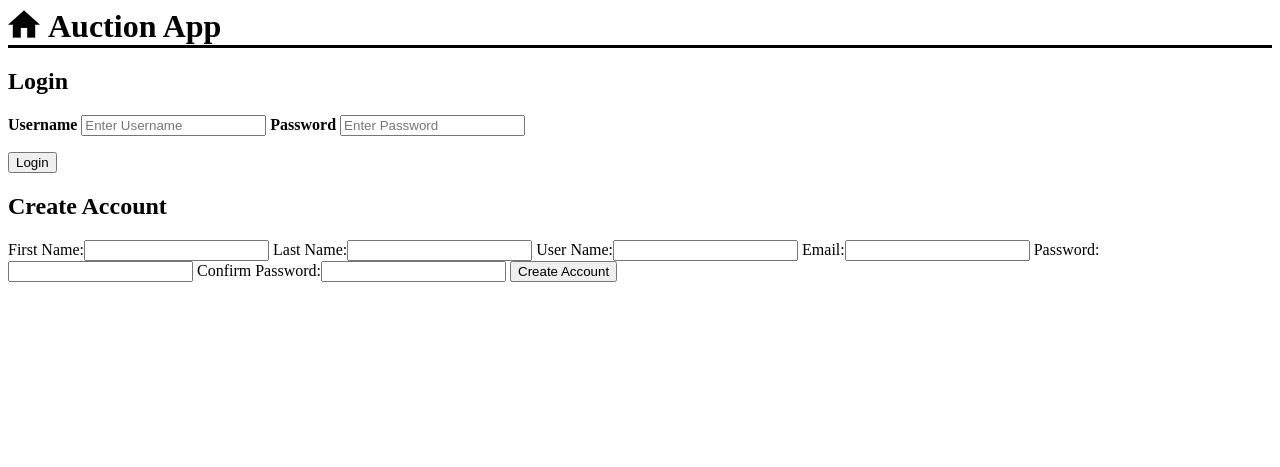
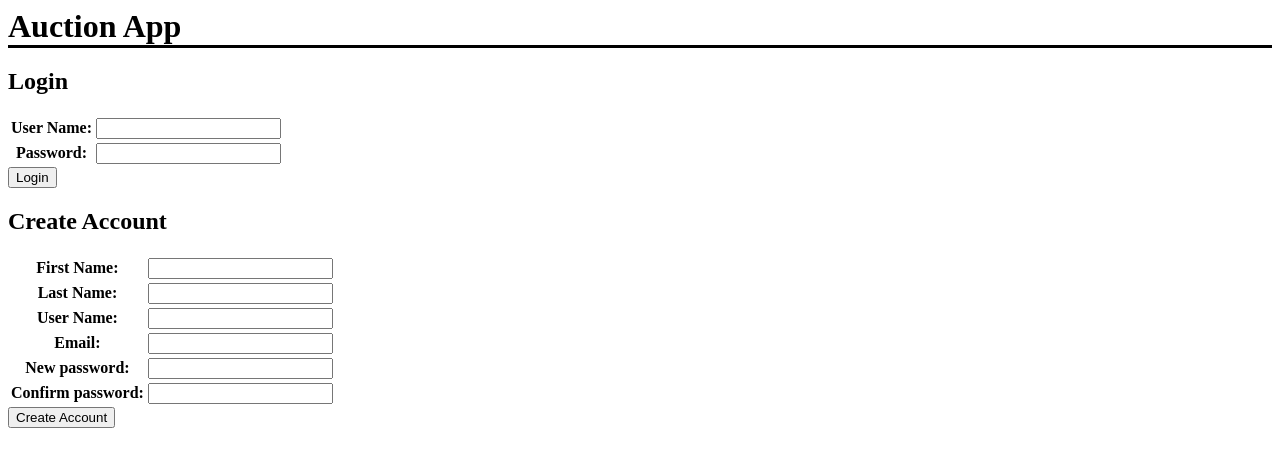
Before and after one commit to bentaylor238/AuctionApplication, a Django app: page /login in a window 1280 px wide. Shown: the top 467 px of the page. Run offline with Django 3.2, Linux system fonts and the light colour scheme.

Commit message:
got the login page working decently

```diff
--- a/auction_app/forms.py
+++ b/auction_app/forms.py
@@ -13,7 +13,20 @@ class RulesForm(forms.ModelForm):
 class CreateAccount(forms.Form):
     first_name = forms.CharField(label='First Name', max_length=50)
     last_name = forms.CharField(label='Last Name', max_length=50)
+    new_username = forms.CharField(label='User Name', max_length=50)
+    email = forms.EmailField(label="Email", max_length=100)
+    new_password = forms.CharField(widget=forms.PasswordInput())
+    confirm_password = forms.CharField(widget=forms.PasswordInput())
+    def clean(self):
+        cleaned_data = super().clean()
+        password = self.cleaned_data.get('new_password') #get value from new_password
+        confirm_password = self.cleaned_data.get('confirm_password') #get value from confirm_password
+
+        if password and confirm_password:
+            if password != confirm_password:
+                raise forms.ValidationError('Passwords do not match')
+            return password
+
+class Login(forms.Form):
     username = forms.CharField(label='User Name', max_length=50)
-    email = forms.CharField(label="Email", max_length=100)
-    password = forms.CharField(label='Password', max_length=100)
-    confirm_password = forms.CharField(label='Confirm Password', max_length=100)
+    password = forms.CharField(widget=forms.PasswordInput())
--- a/auction_app/models.py
+++ b/auction_app/models.py
@@ -41,7 +41,7 @@ class User(models.Model):
     # silentItem = models.ForeignKey(SilentItem, on_delete=models.CASCADE)
 
 class Bid(models.Model):
-    amount = models.IntegerField(default=0)
+    amount = models.FloatField(default=0)
     item = models.ForeignKey(SilentItem, on_delete=models.CASCADE)
     user = models.ForeignKey(User, on_delete=models.CASCADE)
 
--- a/auction_app/templates/login.html
+++ b/auction_app/templates/login.html
@@ -3,19 +3,25 @@
     <div class="container">
         <h2>Login</h2>
         <form action="{% url 'login' %}" method="get">
-            <label for="uname"><b>Username</b></label>
+            {% csrf_token %}
+            <table>
+                {{login_form.as_table}}
+            </table>
+            {% comment %} <label for="uname"><b>Username</b></label>
             <input type="text" placeholder="Enter Username" id="username" name="uname" required>
 
             <label for="password"><b>Password</b></label>
             <input type="password" placeholder="Enter Password" id="password" name="psw" required>
-            <p id="message"></p>
+            <p id="message"></p> {% endcomment %}
             <button type="submit">Login</button>
         </form>
 
         <h2>Create Account</h2>
         <form action="{% url 'create_account' %}" method="post">
             {% csrf_token %}
-            {{ create_account_form}}
+            <table>
+                {{ create_account_form.as_table }}
+            </table>
             {% comment %} <label for="username"><b>Username</b></label>
             <input type="text" placeholder="Enter Username" id="uname" name="username" required>
 
--- a/auction_app/views.py
+++ b/auction_app/views.py
@@ -18,7 +18,7 @@ def live(request):
     return render(request, 'live.html', context)
 
 def login(request):
-    context={'loginPage': True}#data to send to the html page goes here
+    context={}#data to send to the html page goes here
     return render(request, 'login.html', context)
 
 def payment(request):
@@ -56,37 +56,40 @@ def users(request):
     context={}#data to send to the html page goes here
     return render(request, 'users.html', context)
 
-def login(request):
+def login(request, login_form=Login(), create_account_form=CreateAccount()):
     context={
         #data to send to the html page goes here
-        'create_account_form': CreateAccount(),
+        'login_form': login_form,
+        'create_account_form': create_account_form,
+        'loginPage': True
     }
     for key in request.GET:
         print(f"\t{key} => {request.GET[key]}")
 
-    uname = None
-    psw = None
+    username = None
+    password = None
+    return render(request, 'login.html', context)
 
-    if 'username' in request.GET:
-        uname = request.GET['username']
-    else:
-        return render(request, 'login.html', context)
-    if 'password' in request.GET:
-        psw = request.GET['password']
-    else:
-        return render(request, 'login.html', context)
+    # if 'username' in request.GET:
+    #     username = request.GET['username']
+    # else:
+    #     return render(request, 'login.html', context)
+    # if 'password' in request.GET:
+    #     password = request.GET['password']
+    # else:
+    #     return render(request, 'login.html', context)
 
-    try:
-        user = User.objects.get(username=uname)
-    except:
-        return render(request, 'login.html', context)
-        #return JsonResponse({'error': 'The given username is not in our database :('})
+    # try:
+    #     user = User.objects.get(username=username)
+    # except:
+    #     return render(request, 'login.html', context)
+    #     #return JsonResponse({'error': 'The given username is not in our database :('})
 
-    if user.password == psw:
-        return redirect(rules)
-    else:
-        return render(request, 'login.html', context)
-        #return JsonResponse({'error': 'The given password does not match the username :('})
+    # if user.password == password:
+    #     return redirect(rules)
+    # else:
+    #     return render(request, 'login.html', context)
+    #     #return JsonResponse({'error': 'The given password does not match the username :('})
 
     """
         user = authenticate(username=username, password=password)
@@ -95,20 +98,30 @@ def login(request):
         else:
             # No user exists
     """
-
 def create_account(request):
     for key in request.POST:
         print(f"\t{key} => {request.POST[key]}")
 
-    username = None
-    firstname = ''
-    lastname = ''
-    email = None
-    password1 = None
-    password2 = None
+    if request.method == 'POST':
+        create_account_form = CreateAccount(request.POST)
+        if create_account_form.is_valid():
+            username = request.POST['new_username']
+            email = request.POST['email']
+            password = request.POST['new_password']
+            firstname = request.POST['first_name']
+            lastname = request.POST['last_name']
+            new_user = User(name=firstname+" "+lastname, username=username, email=email, password=password)
+            new_user.save()
+            print("user created: " + username)
+            return redirect(rules)
+        else:
+            #call the login view passing in the form to render
+            return login(request, create_account_form=create_account_form)
 
-    if 'username' in request.POST:
-        username = request.POST['username']
+
+
+    if 'new_username' in request.POST:
+        username = request.POST['new_username']
     else:
         return redirect(login)
     if 'email' in request.POST:
@@ -116,8 +129,8 @@ def create_account(request):
     else:
         return redirect(login)
 
-    if 'password' in request.POST:
-        password1 = request.POST['password']
+    if 'new_password' in request.POST:
+        password1 = request.POST['new_password']
     else:
         return redirect(login)
     if 'confirm_password' in request.POST:
@@ -141,5 +154,4 @@ def create_account(request):
         except:
             print("Something went wrong in creating the user")
             # no idea at the moment how to handle
-    #not sure how to handle any of the else statements yet
-'''
+    #not sure how to handle any of the else statements yet'''
```
